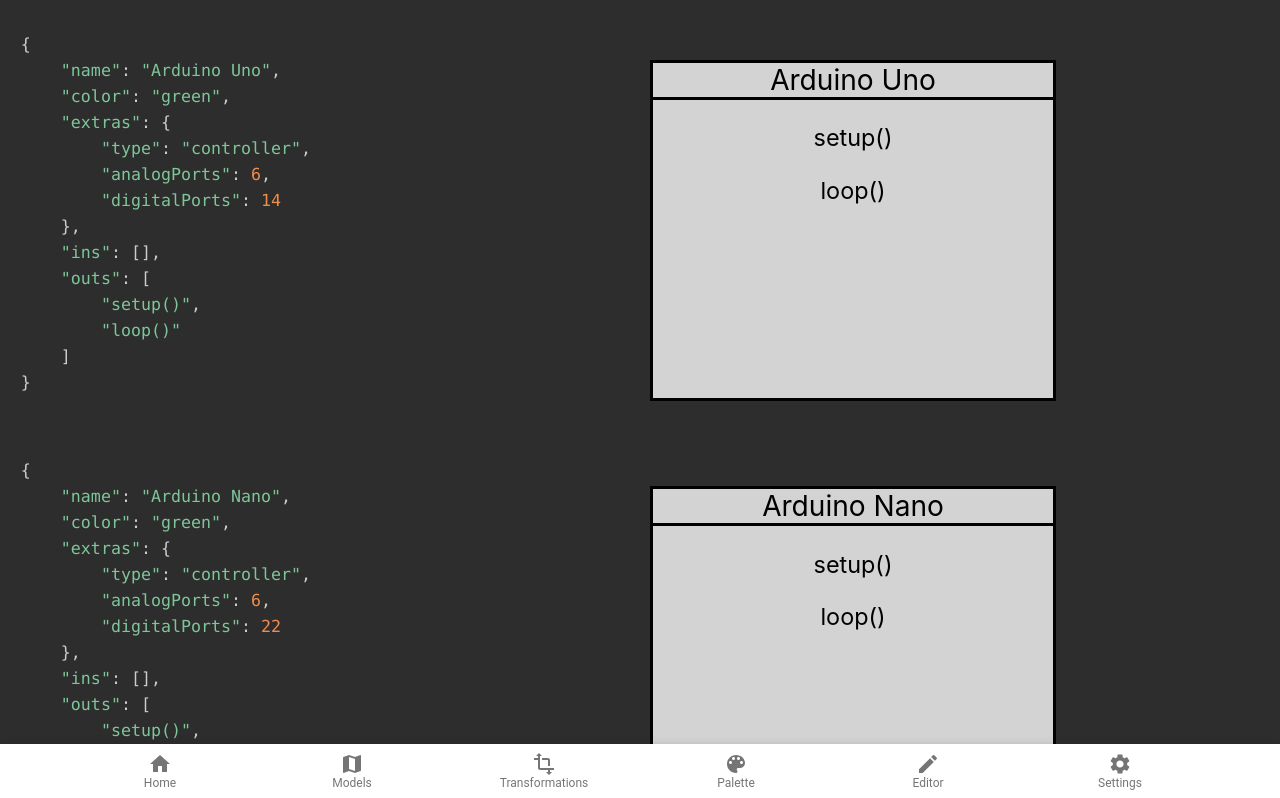
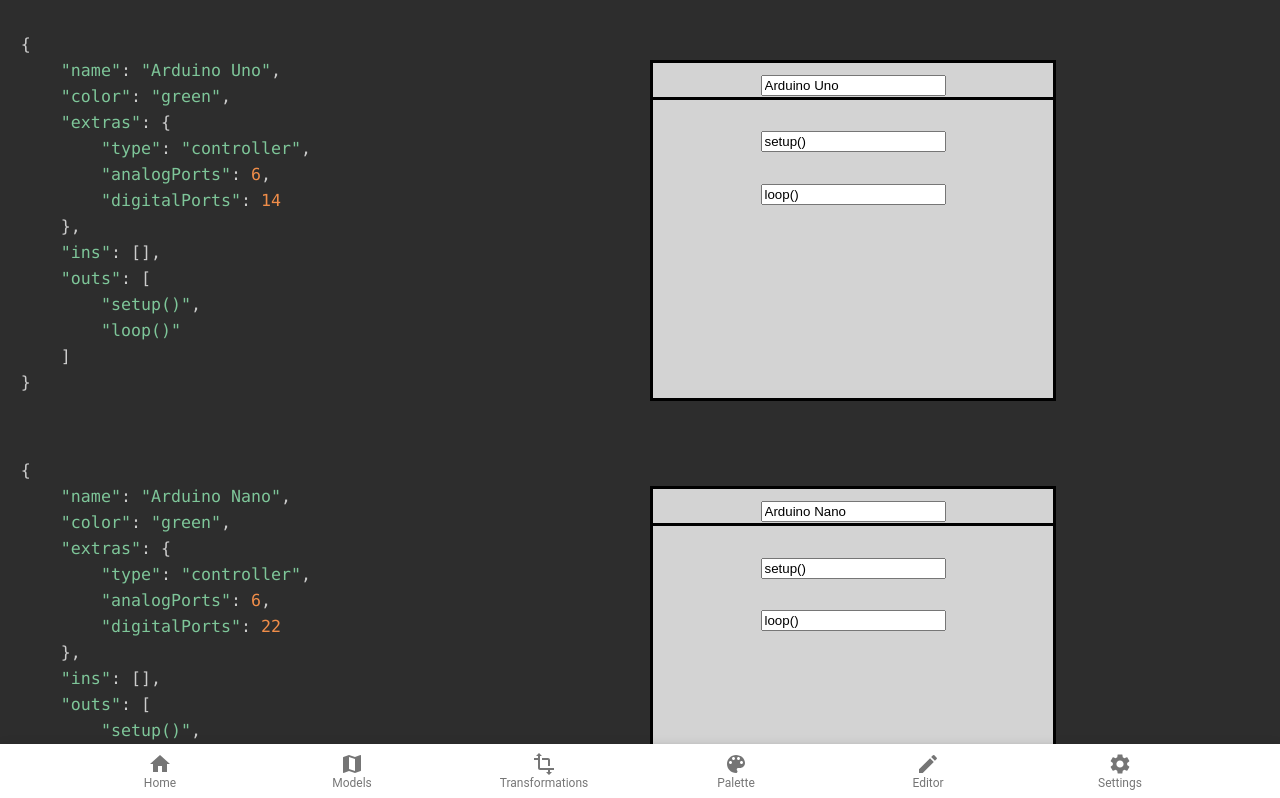
Before and after one commit to rzfzr/MDD4CPD-Legacy, a React (Create React App) app: page /mdd4/palette in a window 1280 px wide. Shown: the top 798 px of the page. Built offline with nearby package versions, Linux system fonts and the light colour scheme.

Commit message:
NodeDiagram can be "Edited"

```diff
--- a/src/components/NodeDiagram.tsx
+++ b/src/components/NodeDiagram.tsx
@@ -1,27 +1,33 @@
+export default function NodeDiagram(props: { node: any, canEdit?: boolean }) {
+    const { node, canEdit } = props
+    const myInput = (all: string) => {
+        if (canEdit)
+            return <input type="text" id={all} name={all} value={all} ></input>
+        return node.name
+    }
 
-export default function NodeDiagram(props: { node: any }) {
     return <>
         <div style={{ maxWidth: '400px', border: 'solid', fontSize: '.9em', color: 'black', margin: '60px 0px 25px 0', backgroundColor: 'lightgrey' }}>
             <div style={{ width: '100%', borderBottom: 'solid 3px', fontSize: '1.2em' }}>
-                {props.node.name}
+                {myInput(node.name)}
             </div>
 
-            {props.node.extras.library &&
+            {node.extras.library &&
                 <div style={{ width: '100%', borderBottom: 'solid 2px' }}>
-                    Library={props.node.extras.library}
+                    Library={node.extras.library}
                 </div>
             }
-            {props.node.ins && props.node.ins.length > 0 &&
-                props.node.ins.map((port: any) => {
+            {node.ins && node.ins.length > 0 &&
+                node.ins.map((port: any) => {
                     return <div key={port}>
-                        <p>{port}</p>
+                        <p>{myInput(port)}</p>
                     </div>
                 })
             }
-            {props.node.outs && props.node.outs.length > 0 &&
-                props.node.outs.map((port: any) => {
+            {node.outs && node.outs.length > 0 &&
+                node.outs.map((port: any) => {
                     return <div key={port}>
-                        <p>{port}</p>
+                        <p>{myInput(port)}</p>
                     </div>
                 })
             }
--- a/src/pages/Palette.tsx
+++ b/src/pages/Palette.tsx
@@ -18,7 +18,7 @@ export default function PalettePage() {
                     <pre >
                         <code className="language-clike">{JSON.stringify(node, null, "\t")}</code>
                     </pre>
-                    <NodeDiagram node={node} />
+                    <NodeDiagram node={node} canEdit={true} />
                 </div>
             }
             )
```
Also changed, not shown: src/components/NodeEditDiagram.tsx (added, +30 -0 lines).
